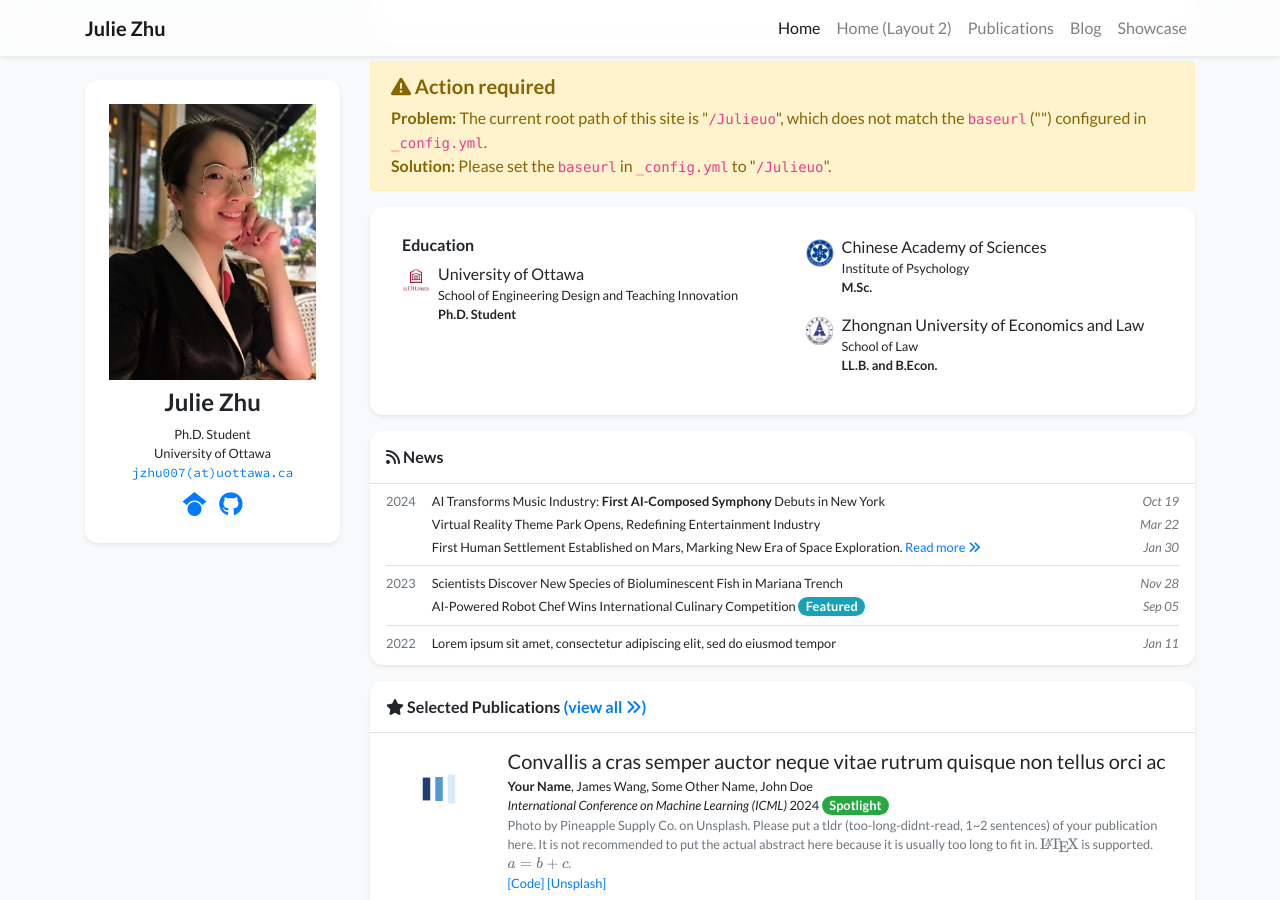
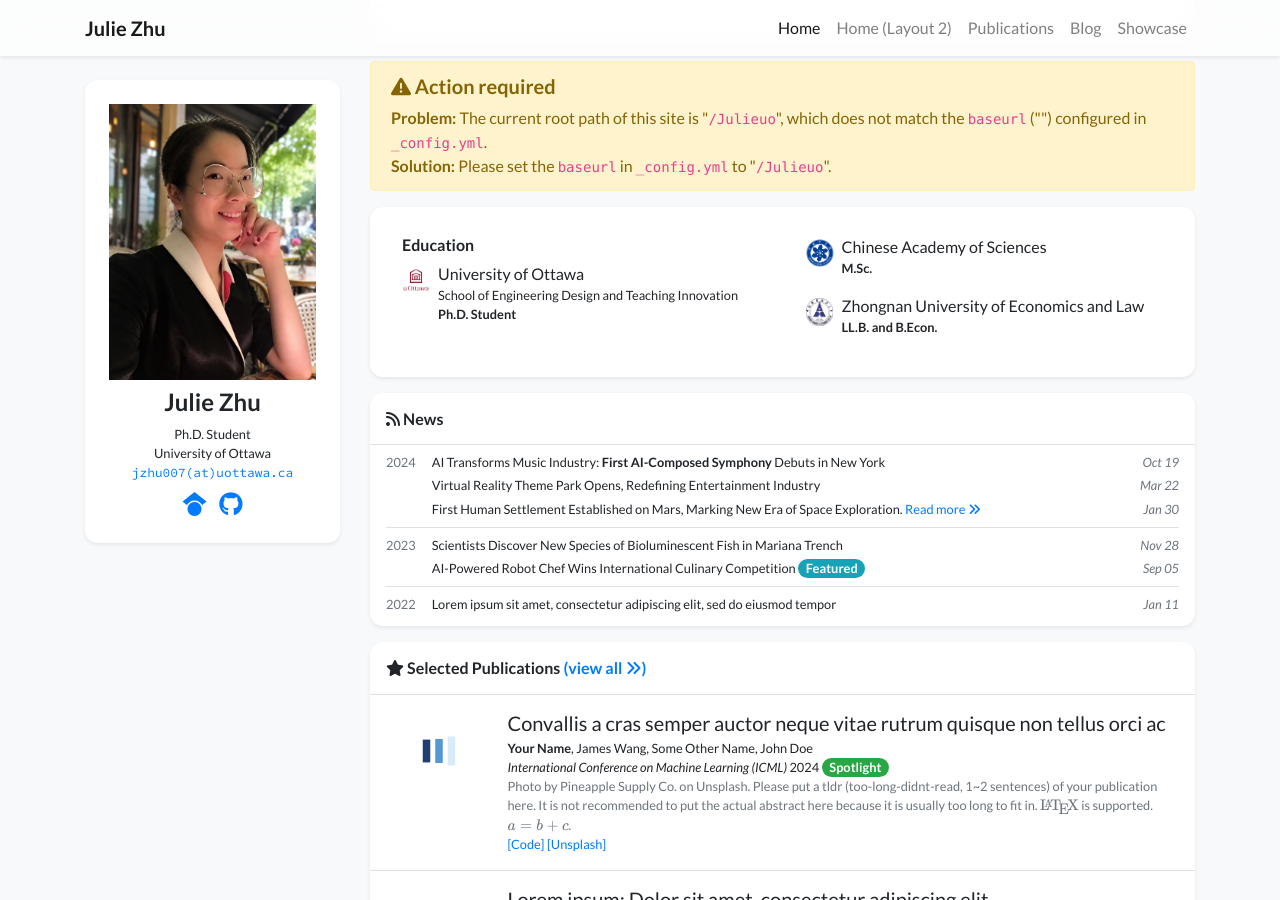
Before and after one commit to Julieuo/Julieuo, a Jekyll site: the page built from index.html, in a window 1280 px wide and 900 px high, scrolled down 485 px. Built offline with Jekyll 4.4.1, drawn with Linux system fonts in a browser that asks for light colours; nearby versions of some CDN libraries; a style sheet for code colours, icons or effects is not loaded.

Commit message:
Update profile.yml

```diff
--- a/_data/profile.yml
+++ b/_data/profile.yml
@@ -39,10 +39,8 @@ education:
 
 - name: Chinese Academy of Sciences
   logo: /assets/images/photos/CAS.jpg
-  dept: Institute of Psychology
   position: M.Sc.
 
 - name: Zhongnan University of Economics and Law
   logo: /assets/images/photos/znuel.png
-  dept: School of Law
   position: LL.B. and B.Econ.
```
